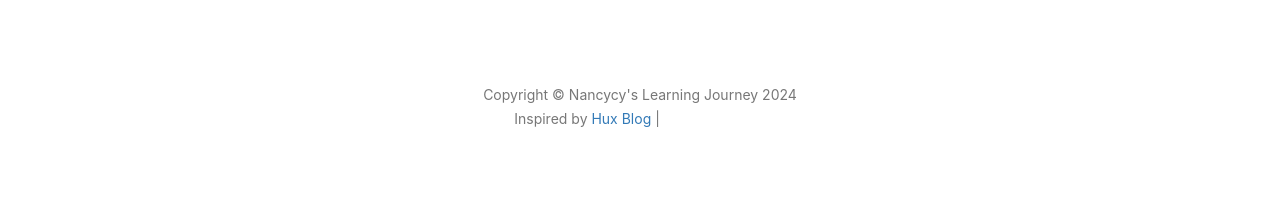
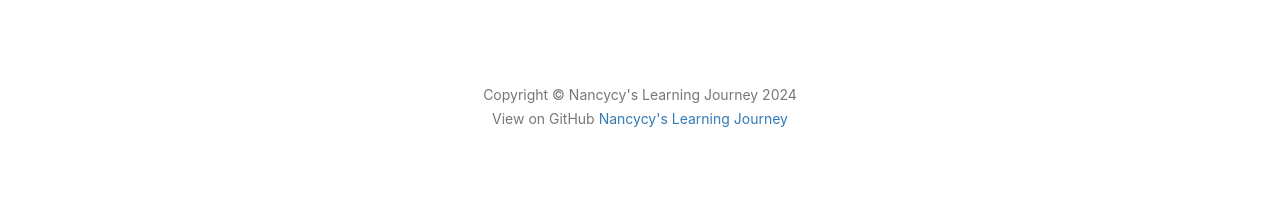
Before and after one commit to nancycyzl/nancycyzl.github.io, a Jekyll site: the page built from index.html, in a window 1280 px wide. Shown: the part 848-1068 px from the top of the page. Built offline with Jekyll 4.4.1, drawn with Linux system fonts in a browser that asks for light colours; nearby versions of some CDN libraries; the list of posts is cut into pages by our own code; comment, search, counter and statistics services are not loaded; grey boxes are pictures that could not be loaded.

Commit message:
Modified footer

```diff
--- a/_includes/footer.html
+++ b/_includes/footer.html
@@ -9,11 +9,7 @@
                 <p class="copyright text-muted">
                     Copyright &copy; {{ site.title }} {{ site.time | date: '%Y' }}
                     <br>
-                    Inspired by <a href="http://huangxuan.me">Hux Blog</a> |
-                    <iframe style="margin-left: 2px; margin-bottom:-5px;" frameborder="0" scrolling="0" width="100px"
-                        height="20px"
-                        src="https://ghbtns.com/github-btn.html?user=huxpro&repo=huxpro.github.io&type=star&count=true">
-                    </iframe>
+                    View on GitHub <a href="https://github.com/nancycyzl/nancycyzl.github.io">Nancycy's Learning Journey</a>
                 </p>
             </div>
         </div>
```
